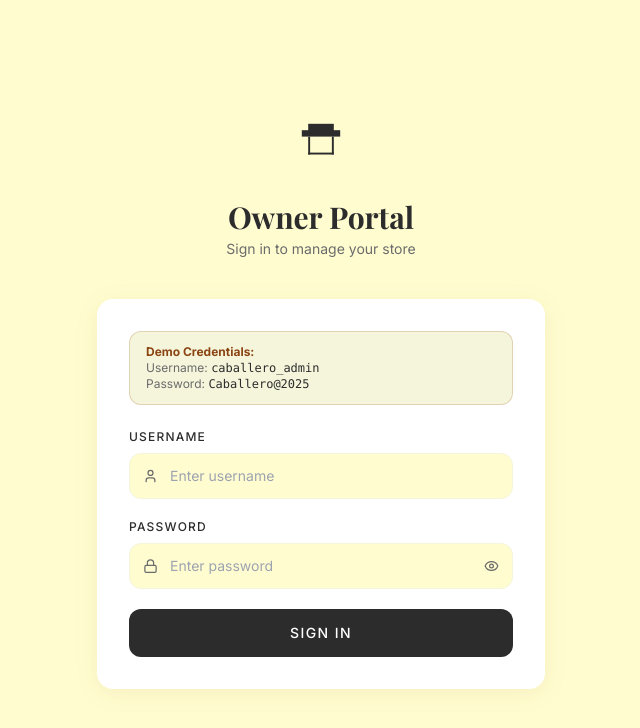
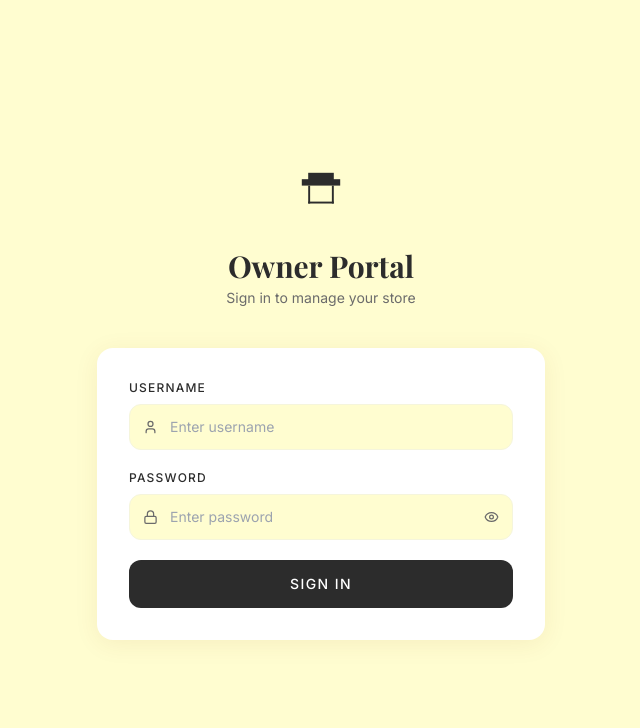
Before and after one commit to logicmindsbyparii/caballero-mens-frontend, a React (Vite) app: page /admin-login in a window 1280 px wide. Shown: the top 728 px of the page, without its empty margins (319-959 px from the left). Built offline with nearby package versions, Linux system fonts and the light colour scheme; no server answers; a web font is replaced by a local one.

Commit message:
Update AdminLogin.jsx

```diff
--- a/src/pages/AdminLogin.jsx
+++ b/src/pages/AdminLogin.jsx
@@ -53,12 +53,6 @@ const AdminLogin = () => {
             </div>
           )}
 
-          {/* Credentials hint */}
-          <div className="bg-beige border border-brown/20 rounded-xl px-4 py-3 mb-6 text-xs text-muted">
-            <strong className="text-brown">Demo Credentials:</strong><br />
-            Username: <code className="text-charcoal">caballero_admin</code><br />
-            Password: <code className="text-charcoal">Caballero@2025</code>
-          </div>
 
           <form onSubmit={handleSubmit} className="space-y-5">
             {/* Username */}
```
